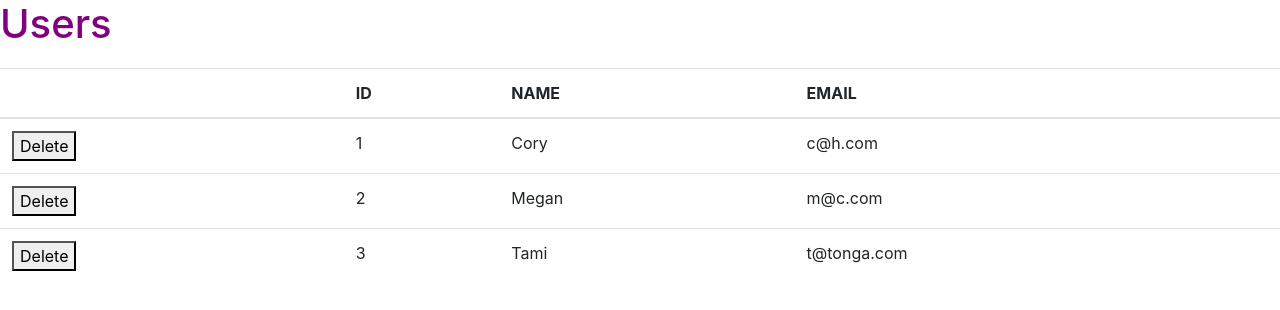
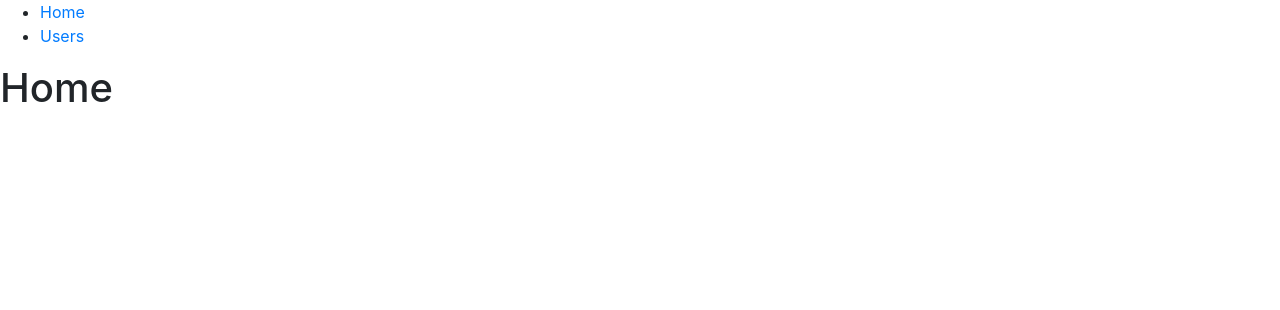
Before and after one commit to JeremiahMullane/react-training, a React (Create React App) app: page / in a window 1280 px wide. Shown: the top 310 px of the page. Built offline with nearby package versions, Linux system fonts and the light colour scheme; data requests are answered from the project's data file.

Commit message:
add Home & Nav

```diff
--- a/src/App.js
+++ b/src/App.js
@@ -1,8 +1,23 @@
 import React from "react";
 import Users from "./Users";
+import Home from "./Home";
+import Nav from "./Nav";
+import ManageUser from "./ManageUser";
+import { Route } from "react-router-dom";
 
 function App() {
-  return <Users />;
+  return (
+    <>
+      {/* Always display Nav */}
+      <Route path="/" component={Nav} />
+      {/* When URL is at root, load the Home component. */}
+      <Route path="/" component={Home} exact />
+      {/* When URL is at root, load the Users component. */}
+      <Route path="/users" component={Users} exact />
+      {/* When URL is '/user', load the ManageUser component. */}
+      <Route path="/user" component={ManageUser} />
+    </>
+  );
 }
 
 export default App;
--- /dev/null
+++ b/src/Home.js
@@ -0,0 +1,7 @@
+import React from "react";
+
+function Home() {
+  return <h1>Home</h1>;
+}
+
+export default Home;
--- /dev/null
+++ b/src/Nav.js
@@ -0,0 +1,20 @@
+// Exercise:
+// 1. Create a Nav component that contains 2 anchors: Home, Users
+// 2. Display the Nav component on every page
+
+import React from "react";
+
+const Nav = () => {
+  return (
+    <ul>
+      <li>
+        <a href="http://localhost:3000/">Home</a>
+      </li>
+      <li>
+        <a href="http://localhost:3000/users">Users</a>
+      </li>
+    </ul>
+  );
+};
+
+export default Nav;
```
